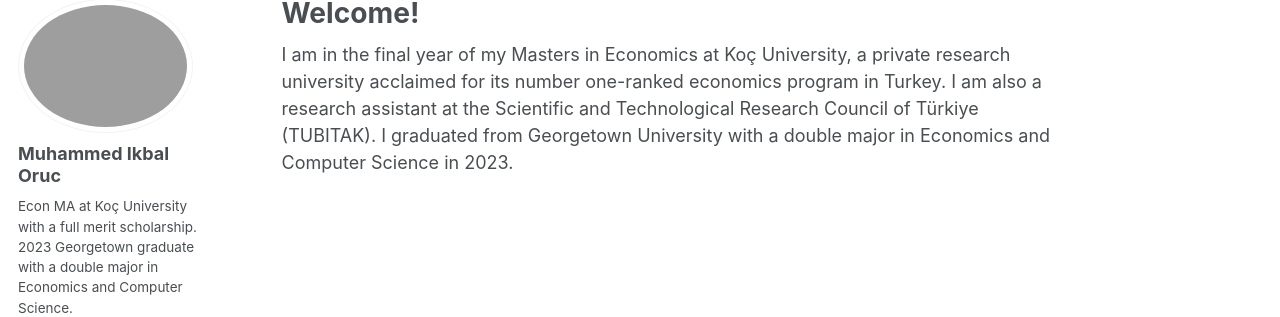
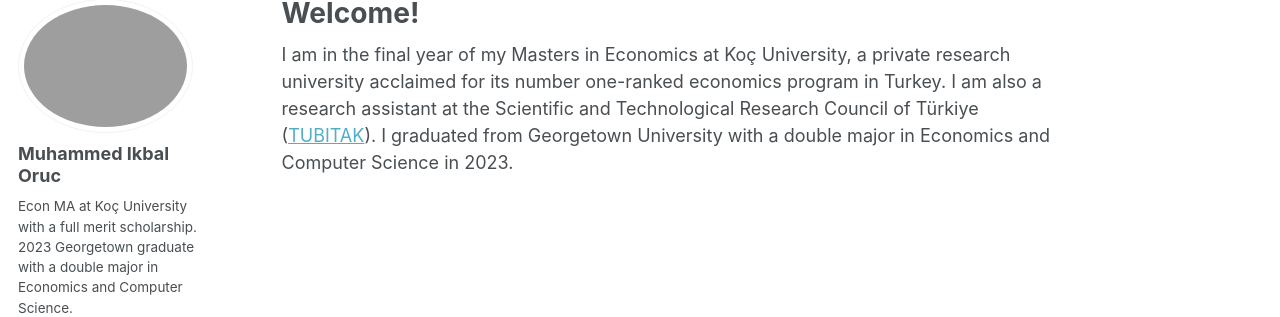
Before and after one commit to oruc47/oruc47.github.io, a Jekyll site: the page built from _pages/about.md, in a window 1280 px wide. Shown: the part 107-424 px from the top of the page. Built offline with Jekyll 4.4.1, drawn with Linux system fonts in a browser that asks for light colours; some of the changed lines change nothing that is shown.

Commit message:
fixed minor issues

```diff
--- a/_pages/about.md
+++ b/_pages/about.md
@@ -8,4 +8,6 @@
   - /about.html
 ---
 
-I am in the final year of my Masters in Economics at Koç University, a private research university acclaimed for its number one-ranked economics program in Turkey. I am also a research assistant at the Scientific and Technological Research Council of Türkiye (TUBITAK). I graduated from Georgetown University with a double major in Economics and Computer Science in 2023.
+I am in the final year of my Masters in Economics at Koç University, a private research university acclaimed for its number one-ranked economics program in Turkey. I am also a research assistant at the Scientific and Technological Research Council of Türkiye ([TUBITAK]). I graduated from Georgetown University with a double major in Economics and Computer Science in 2023.
+
+[TUBITAK]: https://tubitak.gov.tr/en
```
Also changed, not shown: 1 other file.
